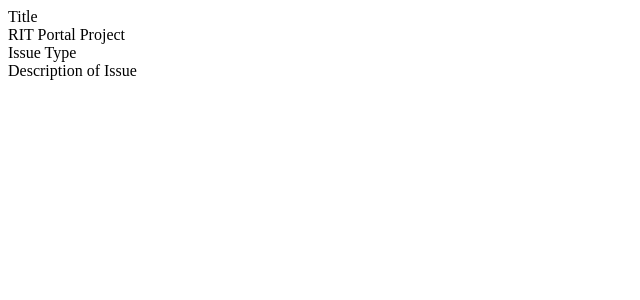
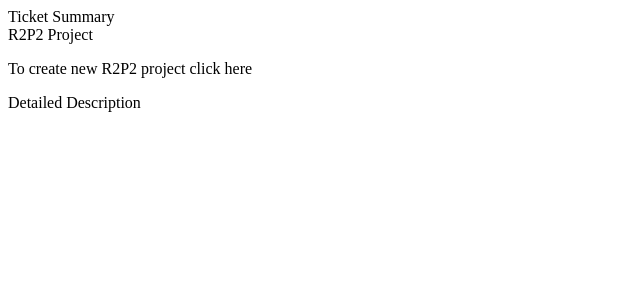
Before and after one commit to susom/redcap-em-rit-dashboard, a PHP site: page /views/modal.php in a window 1280 px wide. Shown: the top 300 px of the page, without its empty margins (0-640 px from the left). Run offline with PHP 8.4, Linux system fonts and the light colour scheme.

Commit message:
changes from 1:1 meeting with Andy.

```diff
--- a/ajax/create_jira_ticket.php
+++ b/ajax/create_jira_ticket.php
@@ -24,8 +24,10 @@ try {
     if (!isset($body['description'])) {
         throw new \Exception("description is required");
     }
-    $summary = filter_var($body['summary'], FILTER_SANITIZE_STRING);
-    $issueType = filter_var($body['type'], FILTER_SANITIZE_NUMBER_INT);
+    $summary = '[REDCap] ' . filter_var($body['summary'], FILTER_SANITIZE_STRING);
+//    $issueType = filter_var($body['type'], FILTER_SANITIZE_NUMBER_INT);
+    $types = $module->getSupport()->getJiraIssueTypes();
+    $issueType = array_key_first($types);
     $description = filter_var($body['description'], FILTER_SANITIZE_STRING);
 
     $data = $module->getSupport()->createJiraTicketViaPortal($redcapProjectId, $summary, $issueType, $description, $portalProjectId);
--- a/ajax/get_user_tickets.php
+++ b/ajax/get_user_tickets.php
@@ -12,12 +12,13 @@ try {
     $pointer = 0;
     foreach ($module->getUser()->getUserJiraTickets() as $jiraTicket) {
         $row = array(
-            'id' => "<a target='_blank' href='https://rit-portal.med.stanford.edu/support?id=" . $jiraTicket['id'] . "'>" . $jiraTicket['jira']['key'] . "</a>",
+            'id' => "<a target='_blank' href='" . $module->getClient()->getPortalBaseURL() . "support?id=" . $jiraTicket['id'] . "'>" . $jiraTicket['jira']['key'] . "</a>",
             'title' => $jiraTicket['jira']['fields']['summary'],
             'type' => $jiraTicket['jira']['fields']['issuetype']['name'],
             'status' => $jiraTicket['jira']['fields']['status']['name'],
             'created_at' => date('m/d/Y', strtotime($jiraTicket['created_at'])),
-            'for_current_pid' => $jiraTicket['redcap_pid'] == $module->getProjectId() ? 'Yes' : 'No'
+            'redcap_pid' => $jiraTicket['redcap_pid'],
+            'current_pid' => $jiraTicket['redcap_pid'] === (int)$module->getProjectId()
         );
         $pointer++;
         $result['data'][] = $row;
--- a/views/create_jira_ticket.php
+++ b/views/create_jira_ticket.php
@@ -9,30 +9,31 @@ namespace Stanford\ProjectPortal;
     <form id="jira-ticket">
 
         <div class="form-group">
-            <label for="exampleInputEmail1">Title</label>
+            <label for="exampleInputEmail1">Ticket Summary</label>
             <!--            <input type="text" class="form-control" id="summary" name="summary" aria-describedby="emailHelp"-->
             <!--                   placeholder="Question Summary" required>-->
-            <b-form-input v-model="ticket.summary" max="250" placeholder="Issue Summary" required></b-form-input>
+            <b-form-input v-model="ticket.summary" max="250" placeholder="Summary" required></b-form-input>
         </div>
         <div class="form-group">
-            <label for="portal-projects">RIT Portal Project</label>
+            <label for="portal-projects">R2P2 Project</label>
             <b-form-select v-model="ticket.project_portal_id" :options="portal_projects_list" class="mb-3"
                            value-field="id"
                            text-field="project_name">
             </b-form-select>
+            <p>To create new R2P2 project click <a target="_blank" :href="base_portal_url">here</a></p>
         </div>
-        <div class="form-group">
-            <label for="issue-types">Issue Type</label>
-            <b-form-select v-model="ticket.type" :options="ticket_types" class="mb-3">
-            </b-form-select>
-        </div>
+        <!--        <div class="form-group">-->
+        <!--            <label for="issue-types">Issue Type</label>-->
+        <!--            <b-form-select v-model="ticket.type" :options="ticket_types" class="mb-3">-->
+        <!--            </b-form-select>-->
+        <!--        </div>-->
 
         <div class="form-group">
-            <label for="description">Description of Issue</label>
+            <label for="description">Detailed Description</label>
             <b-form-textarea
                     id="textarea"
                     v-model="ticket.description"
-                    placeholder="Description of Issue"
+                    placeholder="Screenshots and/or Attachments can be added as comment after creating the ticket"
                     rows="3"
                     max-rows="6"
             ></b-form-textarea>
--- a/views/index.php
+++ b/views/index.php
@@ -190,7 +190,8 @@ try {
                             sortable: true
                         },
                         {
-                            key: 'for_current_pid',
+                            key: 'redcap_pid',
+                            label: 'REDCap PIF',
                             sortable: true
                         }
                     ],
@@ -236,6 +237,7 @@ try {
                         project_portal_id_saved: "<?php echo isset($module->getPortal()->projectPortalSavedConfig['portal_project_id']) ? "true" : "false" ?>",
                         project_portal_url: "<?php echo $module->getClient()->getPortalBaseURL() . 'detail/' . $module->getPortal()->projectPortalSavedConfig['portal_project_id'] ?>"
                     },
+                    base_portal_url: "<?php echo $module->getClient()->getPortalBaseURL() ?>",
                     project_status: "<?php echo $module->getProject()->project['status'] ?>",
                     portal_projects_list: <?php echo json_encode($module->getUser()->getProjectPortalList()) ?>,
                     ticket_types: <?php echo json_encode($module->getSupport()->getJiraIssueTypes()) ?>,
@@ -320,7 +322,7 @@ try {
                 filterTickets() {
                     if (this.currentProjectTickets === 'Yes') {
                         this.items = this.allItems.filter(function (n) {
-                            return n.for_current_pid === 'Yes';
+                            return n.current_pid === true;
                         });
                     } else {
                         this.items = this.allItems
--- a/views/tabs/tickets.php
+++ b/views/tabs/tickets.php
@@ -26,9 +26,8 @@
                                      name="all-tickets"
                                      id="all-tickets"
                                      value="Yes"
-                                     unchecked-value="No" @change="filterTickets($event)">Display Tickets for current
-                        REDCap
-                        projects
+                                     unchecked-value="No" @change="filterTickets($event)">Only show tickets for this
+                        project
                     </b-form-checkbox>
 
                 </b-th>
```
